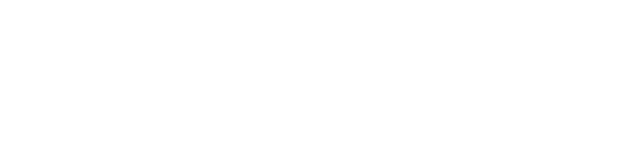
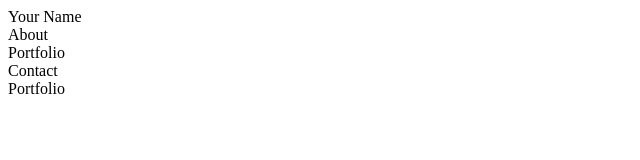
Before and after one commit to VJNap/Basic-Portfolio, a plain HTML site: page portfolio.html in a window 1280 px wide. Shown: the whole page, without its empty margins (0-640 px from the left). Drawn offline with Linux system fonts and the light colour scheme; files that its build step writes are made by us from their sources.

Commit message:
Added divs to portfolio and contact

```diff
--- a/portfolio.html
+++ b/portfolio.html
@@ -9,5 +9,53 @@
 </head>
 <body>
 
+        <header>
+
+                <div>
+                    Your Name
+                </div>
+
+                <div>
+                    About
+                </div>
+
+                <div>
+                    Portfolio
+                </div>
+
+                <div>
+                    Contact
+                </div>
+
+            </header>
+
+            <div>
+
+                <div>
+                    Portfolio
+                </div>
+
+                <div>
+
+                </div>
+
+                <div>
+
+                </div>
+
+                <div>
+
+                </div>
+
+                <div>
+
+                </div>
+
+            </div>
+
+            <footer>
+
+            </footer>
+
 </body>
 </html>
```
Also changed, not shown: contact.html (+44 -0 lines).
